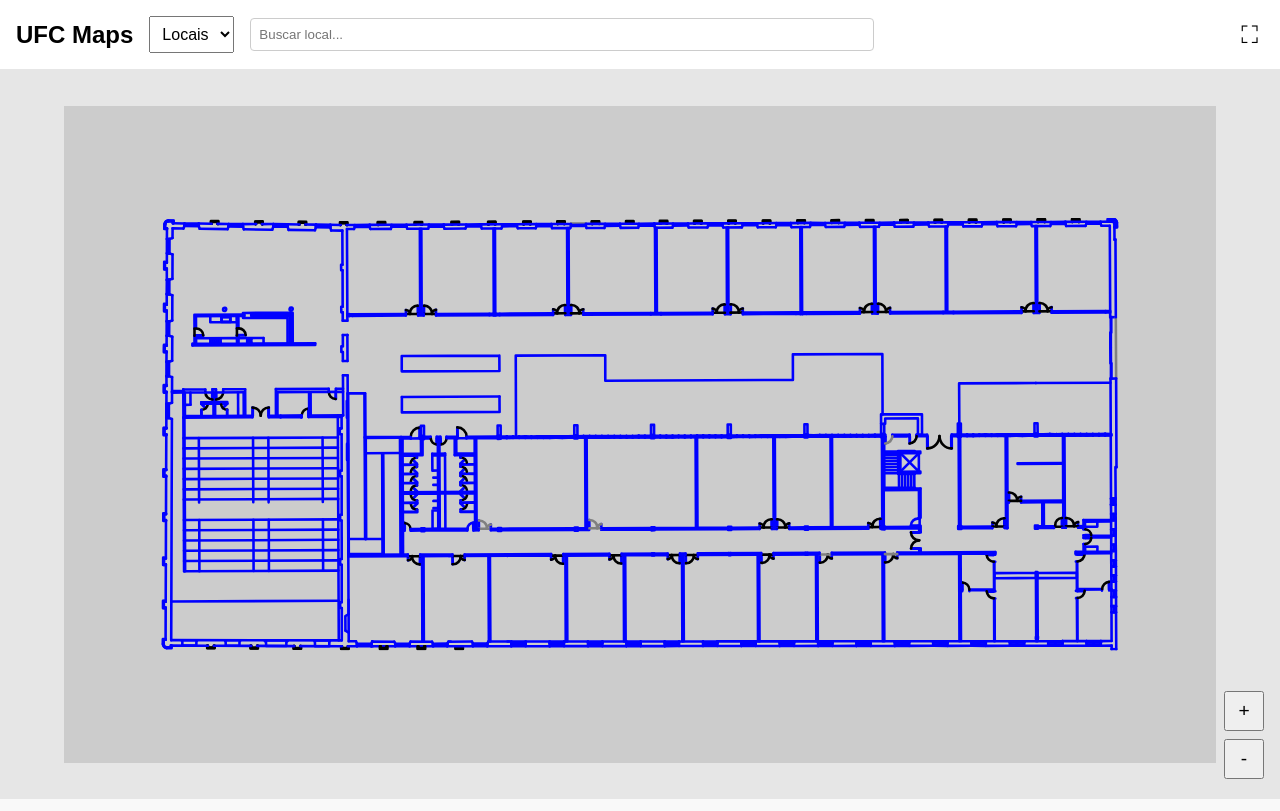
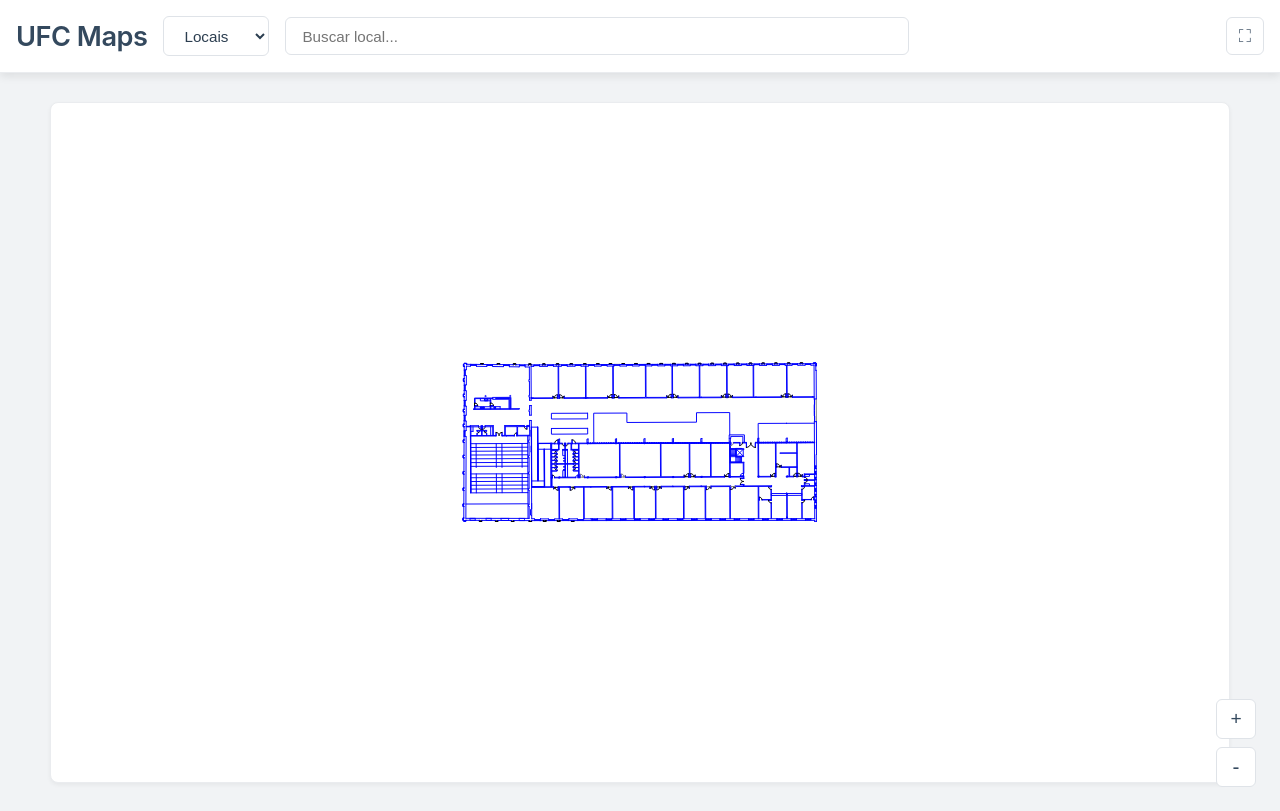
Before and after one commit to GustavoFtnl/Mapa_Interativo, a plain HTML site: page index.html in a window 1280 px wide. Drawn offline with Linux system fonts and the light colour scheme.

Commit message:
Update 2.0

```diff
--- a/index.html
+++ b/index.html
@@ -17,6 +17,12 @@
       <option value="sala2">Sala 2</option>
       <option value="sala3">Sala 3</option>
       <option value="sala4">Sala 4</option>
+      <option value="">Sala 5</option>
+      <option value="">Sala 6</option>
+      <option value="">Sala 7</option>
+      <option value="">Sala 8</option>
+      <option value="">Sala 9</option>
+      <option value="">Sala 10</option>
     </select>
     <div class="search-bar">
       <input type="text" placeholder="Buscar local..." />
@@ -39,7 +45,6 @@
         <button id="zoominBtn">+</button>
         <button id="zoomoutBtn">-</button>
       </div>
-
     </section>
   </main>
   <script src="script.js"></script>
--- a/script.js
+++ b/script.js
@@ -6,8 +6,11 @@ const fullscreenBtn = document.getElementById('fullscreenBtn');
 const wrapper = document.querySelector('.mock-map');
 const zoominBtn = document.getElementById('zoominBtn');
 const zoomouBtn = document.getElementById('zoomoutBtn');
+
+const minScale = 0.8;
 let scale = 1;
-const maxScale = 1.2;
+const scaleStep = 0.2;
+const maxScale = 2.5;
 
 
 selectSala.addEventListener('change', () => {
@@ -18,30 +21,72 @@ selectSala.addEventListener('change', () => {
         imagemSala.src = `./imagem/${nomeSala}.svg`
         imagemSala.classList.remove('hidden');
         informacoesPainel.classList.remove('hidden');
+
+        scale = 1;
+        applyZoom()
+
     } else {
         imagemSala.classList.add('hidden');
         informacoesPainel.classList.add('hidden');
     }
 })
 
-fullscreenBtn.addEventListener('click', () => { // evento tela cheia( mantém os botões de zoom)
-    map.requestFullscreen()
+fullscreenBtn.addEventListener('click', () => {
+  if (!document.fullscreenElement) {
+    map.requestFullscreen().then(() => {
+      adjustFullscreenZoom();
+    });
+  } else {
+    document.exitFullscreen().then(() => {
+      adjustNormalZoom();
+    });
+  }
+});
+
+function adjustFullscreenZoom() {
+  scale = 1.2;
+  applyZoom();
+}
+
+function adjustNormalZoom() {
+  // Volta ao zoom normal ao sair da tela cheia
+  scale = 1;
+  applyZoom();
+}
+
+// Ouvinte para detectar mudanças no modo tela cheia
+document.addEventListener('fullscreenchange', () => {
+  if (!document.fullscreenElement) {
+    adjustNormalZoom();
+  }
 });
 
 function applyZoom() {
-    wrapper.style.transform = `scale(${scale})`;
-    wrapper.style.transformOrigin = "center center";
+  const planta = document.querySelector('.planta');
+  const sala = document.querySelector('.sala');
+
+  planta.style.transform = `translate(-50%, -50%) rotate(180deg) scale(${scale})`;
+
+  if (!sala.classList.contains('hidden')) {
+    sala.style.transform = `translate(-50%, -50%) rotate(90deg) scale(${scale})`;
+  }
 }
 
-// Botão de zoom in (aumenta até o máximo)
 zoominBtn.addEventListener("click", () => {
     if (scale < maxScale) {
-        scale += 0.2;
+        scale = Math.min(scale + scaleStep, maxScale);
         applyZoom();
     }
 });
 
 zoomoutBtn.addEventListener("click", () => {
+    if (scale > minScale) {
+        scale = Math.max(scale - scaleStep, minScale);
+        applyZoom();
+    }
+});
+
+wrapper.addEventListener("dblclick", () => {
     scale = 1;
     applyZoom();
 });
--- a/styles.css
+++ b/styles.css
@@ -1,7 +1,28 @@
+:root {
+  --primary-color: #5d6d7e;
+  --secondary-color: #85929e;
+  --accent-color: #aeb6bf;
+  --light-color: #f4f6f7;
+  --dark-color: #34495e;
+  --text-color: #2c3e50;
+  --shadow: 0 4px 8px rgba(0, 0, 0, 0.08);
+  --transition: all 0.3s cubic-bezier(0.25, 0.8, 0.25, 1);
+}
+
 body {
   margin: 0;
-  font-family: Arial, sans-serif;
-  background: #f9f9f9;
+  font-family: 'Inter', 'Segoe UI', system-ui, sans-serif;
+  background: #f8f9fa;
+  min-height: 100vh;
+  color: var(--text-color);
+}
+
+.logo {
+  margin: 0;
+  font-size: 1.7rem;
+  font-weight: 600;
+  color: var(--dark-color);
+  letter-spacing: -0.5px;
 }
 
 .header {
@@ -9,8 +30,11 @@ body {
   align-items: center;
   padding: 1rem;
   gap: 1rem;
-  background: #fff;
-  box-shadow: 0 1px 4px rgba(0, 0, 0, 0.1);
+  background: #ffffff;
+  box-shadow: var(--shadow);
+  position: relative;
+  z-index: 100;
+  border-bottom: 1px solid #eaecef;
 }
 
 .search-bar {
@@ -21,39 +45,69 @@ body {
 
 .search-bar input {
   flex: 1;
-  padding: 0.5rem;
-  border: 1px solid #ccc;
-  border-radius: 4px;
+  padding: 0.6rem 1rem;
+  border: 1px solid #dfe3e8;
+  border-radius: 6px;
+  font-size: 0.95rem;
+  transition: var(--transition);
+  background: #ffffff;
+  color: var(--text-color);
 }
 
-.logo {
-  margin: 0;
-  font-size: 1.5rem;
+.search-bar input:focus {
+  outline: none;
+  border-color: var(--primary-color);
+  box-shadow: 0 0 0 2px rgba(93, 109, 126, 0.1);
 }
 
 select {
-  padding: 0.5rem;
-  font-size: 1rem;
+  padding: 0.6rem 1rem;
+  font-size: 0.95rem;
+  border: 1px solid #dfe3e8;
+  border-radius: 6px;
+  background: #ffffff;
+  cursor: pointer;
+  transition: var(--transition);
+  color: var(--text-color);
+}
+
+select:focus {
+  outline: none;
+  border-color: var(--primary-color);
 }
 
 #fullscreenBtn {
-  margin-left: auto;
-  background: none;
-  border: none;
-  font-size: 1.5rem;
+   margin-left: auto;
+  background: #ffffff;
+  border: 1px solid #dfe3e8;
+  color: var(--primary-color);
+  width: 38px;
+  height: 38px;
+  border-radius: 6px;
+  font-size: 1.1rem;
   cursor: pointer;
+  display: flex;
+  align-items: center;
+  justify-content: center;
+  transition: var(--transition);
+}
+
+#fullscreenBtn:hover {
+  background: #f5f7f9;
+  border-color: var(--secondary-color);
 }
 
 .container {
   display: flex;
-  height: calc(100vh - 70px);
+  height: calc(100vh - 62px);
 }
 
 .info {
-  width: 300px;
-  background: #fff;
-  padding: 2rem;
-  box-shadow: 2px 0 4px rgba(0, 0, 0, 0.1);
+   width: 280px;
+  background: #ffffff;
+  padding: 1.5rem;
+  border-right: 1px solid #eaecef;
+  overflow-y: auto;
 }
 
 .hidden {
@@ -63,58 +117,93 @@ select {
 .map {
   flex: 1;
   position: relative;
-  background: #e6e6e6;
+  background: #f1f3f5;
   display: flex;
   justify-content: center;
   align-items: center;
+  overflow: hidden;
 }
 
 .mock-map {
-  width: 90%;
-  height: 90%;
-  background: #ccc;
+  width: 92%;
+  height: 92%;
+  background: #ffffff;
   display: flex;
   justify-content: center;
   align-items: center;
   font-size: 2rem;
   color: #555;
+  position: relative;
+  overflow: hidden;
+  border: 1px solid #eaecef;
+  border-radius: 8px;
+  box-shadow: 0 2px 4px rgba(0, 0, 0, 0.05);
 }
 
 .map-controls {
   position: absolute;
-  bottom: 1rem;
-  right: 1rem;
+  bottom: 1.5rem;
+  right: 1.5rem;
   display: flex;
   flex-direction: column;
+  gap: 0.5rem;
+  z-index: 10;
 }
 
 .map-controls button {
-  margin: 0.25rem 0;
+  margin: 0;
   width: 40px;
   height: 40px;
   font-size: 1.2rem;
   cursor: pointer;
+  background: #ffffff;
+  border: 1px solid #dfe3e8;
+  border-radius: 6px;
+  color: var(--dark-color);
+  transition: var(--transition);
+  display: flex;
+  align-items: center;
+  justify-content: center;
 }
 
-.planta {
+.planta, .sala {
   position: absolute;
-  object-fit: contain;
-  width: 75%;
-  height: 75%;
-  transform: rotate(180deg);
+  top: 50%;
+  left: 50%;
+  transform: translate(-50%, -50%) rotate(180deg);
+  max-width: 100%;
+  max-height: 100%;
+  transition: transform 0.3s ease;
 }
 
 .sala {
-  position: relative;
-  top: 0;
-  left: 0;
-  width: 100%;
-  height: 100%;
-  transform: rotate(90deg);
-  object-fit: contain;
-  border: none;
+  transform: translate(-50%, -50%) rotate(90deg);
 }
 
 #locationSelect {
   cursor: pointer;
 }
+
+.map-controls button:hover {
+  background: #f5f7f9;
+  border-color: var(--secondary-color);
+}
+
+#zoominBtn {
+  font-weight: 500;
+}
+
+#zoomoutBtn {
+  font-size: 1.3rem;
+}
+
+/* Tipografia melhorada */
+h1, h2, h3 {
+  font-weight: 500;
+}
+
+button, select, input {
+  &:hover {
+    box-shadow: 0 1px 3px rgba(0, 0, 0, 0.05);
+  }
+}
```
